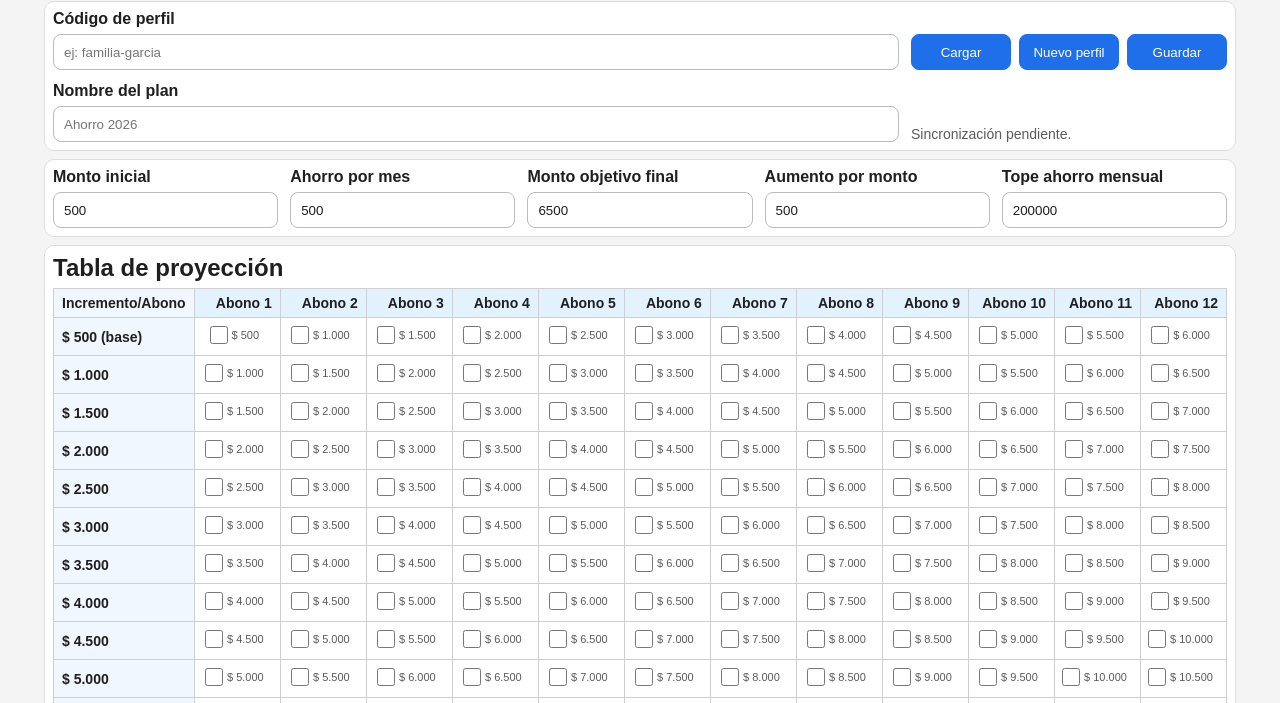
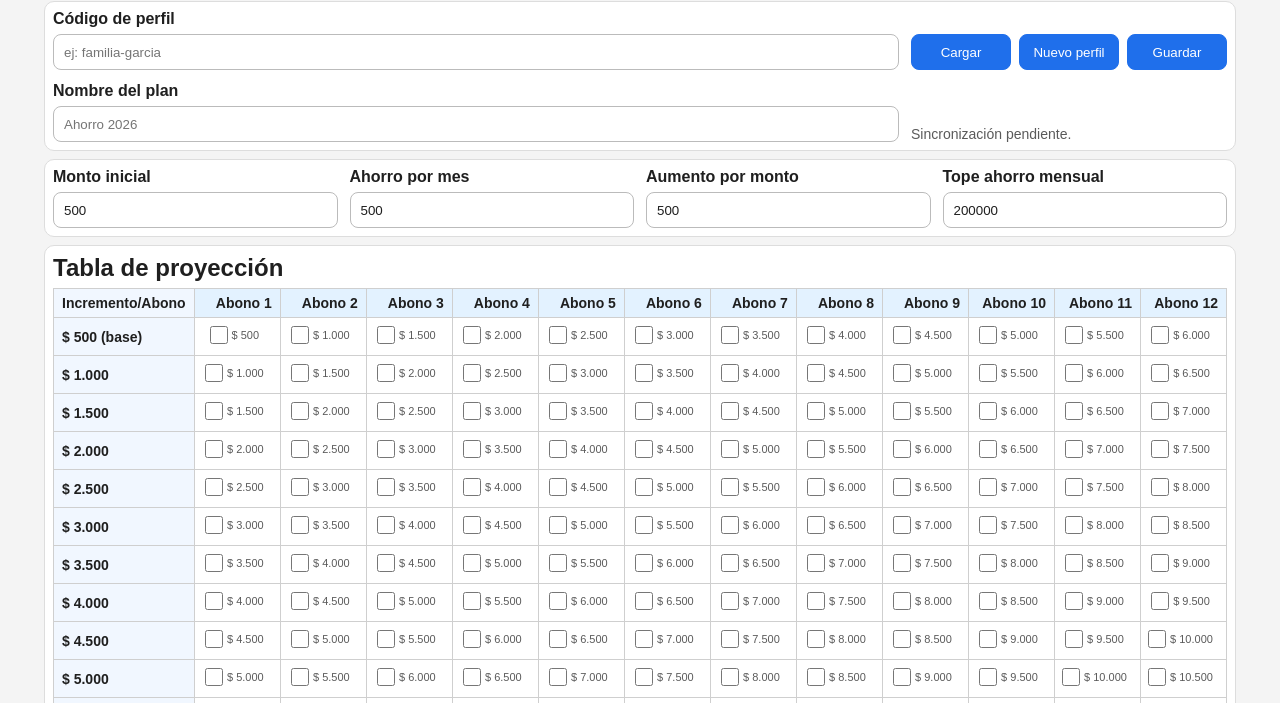
Before and after one commit to Wilyos/ahorros, a website: page public/index.html in a window 1280 px wide. Shown: the part 82-785 px from the top of the page. Drawn offline with Linux system fonts and the light colour scheme.

Commit message:
Eliminar campo desiredTargetAmount: objetivo se calcula automaticamente desde la tabla

```diff
--- a/public/app.js
+++ b/public/app.js
@@ -3,7 +3,6 @@ const state = {
   profileName: '',
   initialAmount: 500,
   monthlySaving: 500,
-  desiredTargetAmount: 6500,
   projectionStepAmount: 500,
   maxMonthlySavingCap: 200000,
   targetMonths: 12,
@@ -18,7 +17,6 @@ const els = {
   profileName: document.getElementById('profileName'),
   initialAmount: document.getElementById('initialAmount'),
   monthlySaving: document.getElementById('monthlySaving'),
-  desiredTargetAmount: document.getElementById('desiredTargetAmount'),
   projectionStepAmount: document.getElementById('projectionStepAmount'),
   maxMonthlySavingCap: document.getElementById('maxMonthlySavingCap'),
   projectionTable: document.getElementById('projectionTable'),
@@ -39,7 +37,6 @@ function getDefaultState() {
     profileName: '',
     initialAmount: 500,
     monthlySaving: 500,
-    desiredTargetAmount: 6500,
     projectionStepAmount: 500,
     maxMonthlySavingCap: 200000,
     targetMonths: 12,
@@ -292,13 +289,18 @@ function renderSummary() {
   // Contar meses que tienen al menos un check marcado
   const completedMonths = state.monthlyActuals.filter(value => value > 0).length;
 
-  const targetFinalAmount = sanitizeNumber(
-    state.desiredTargetAmount,
-    state.initialAmount + state.monthlySaving * state.targetMonths,
-    0
-  );
-  const pending = Math.max(0, targetFinalAmount - (state.initialAmount + totalSaved));
-  const requiredContribution = Math.max(0, targetFinalAmount - state.initialAmount);
+  // Calcular el objetivo automáticamente: suma de TODAS las celdas de la tabla
+  const projectionData = getProjectionScenarios();
+  const stepAmount = projectionData.stepAmount;
+  let targetFinalAmount = 0;
+  projectionData.scenarios.forEach((scenario) => {
+    for (let monthIdx = 0; monthIdx < 12; monthIdx++) {
+      targetFinalAmount += scenario.monthlySaving + (stepAmount * monthIdx);
+    }
+  });
+
+  const pending = Math.max(0, targetFinalAmount - totalSaved);
+  const requiredContribution = targetFinalAmount;
   const progressPercent = requiredContribution === 0
     ? 100
     : Math.max(0, Math.min(100, (totalSaved / requiredContribution) * 100));
@@ -333,7 +335,6 @@ function renderSummary() {
 function updateConfigLockState() {
   const locked = Boolean(state.configLocked);
   els.monthlySaving.disabled = locked;
-  els.desiredTargetAmount.disabled = locked;
   els.projectionStepAmount.disabled = locked;
   els.maxMonthlySavingCap.disabled = locked;
 }
@@ -343,7 +344,6 @@ function bindGeneralInputs() {
     ['profileName', 'profileName'],
     ['initialAmount', 'initialAmount'],
     ['monthlySaving', 'monthlySaving'],
-    ['desiredTargetAmount', 'desiredTargetAmount'],
     ['projectionStepAmount', 'projectionStepAmount'],
     ['maxMonthlySavingCap', 'maxMonthlySavingCap']
   ];
@@ -369,7 +369,6 @@ function syncInputsFromState() {
   els.profileName.value = state.profileName;
   els.initialAmount.value = state.initialAmount;
   els.monthlySaving.value = state.monthlySaving;
-  els.desiredTargetAmount.value = state.desiredTargetAmount;
   els.projectionStepAmount.value = state.projectionStepAmount;
   els.maxMonthlySavingCap.value = state.maxMonthlySavingCap;
   updateConfigLockState();
@@ -430,7 +429,6 @@ async function saveProfile() {
     profileName: state.profileName,
     initialAmount: sanitizeNumber(state.initialAmount, 500),
     monthlySaving: sanitizeNumber(state.monthlySaving, 500),
-    desiredTargetAmount: sanitizeNumber(state.desiredTargetAmount, 6500),
     projectionStepAmount: sanitizeNumber(state.projectionStepAmount, 500, 100),
     maxMonthlySavingCap: getMaxCapValue(),
     targetMonths: 12,
--- a/public/index.html
+++ b/public/index.html
@@ -41,10 +41,6 @@
           <input id="monthlySaving" type="number" min="0" step="100" />
         </label>
         <label>
-          Monto objetivo final
-          <input id="desiredTargetAmount" type="number" min="0" step="100" />
-        </label>
-        <label>
           Aumento por monto
           <input id="projectionStepAmount" type="number" min="100" step="100" />
         </label>
```
